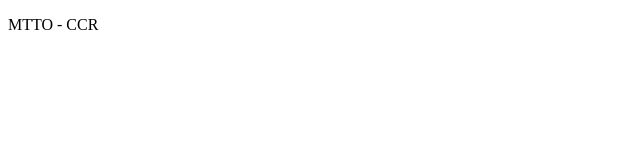
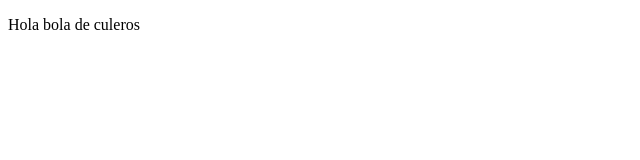
Before and after one commit to ErickNobody/proyectoprework, a plain HTML site: page index.html in a window 1280 px wide. Shown: the full height of the page, 0-640 px from the left. Drawn offline with Linux system fonts and the light colour scheme.

Commit message:
cambios extraños hay en mi xd

```diff
--- a/index.html
+++ b/index.html
@@ -8,7 +8,7 @@
 </head>
 <body>
     <p>
-        MTTO - CCR
+        Hola bola de culeros
     </p>
 </body>
 </html>
```
